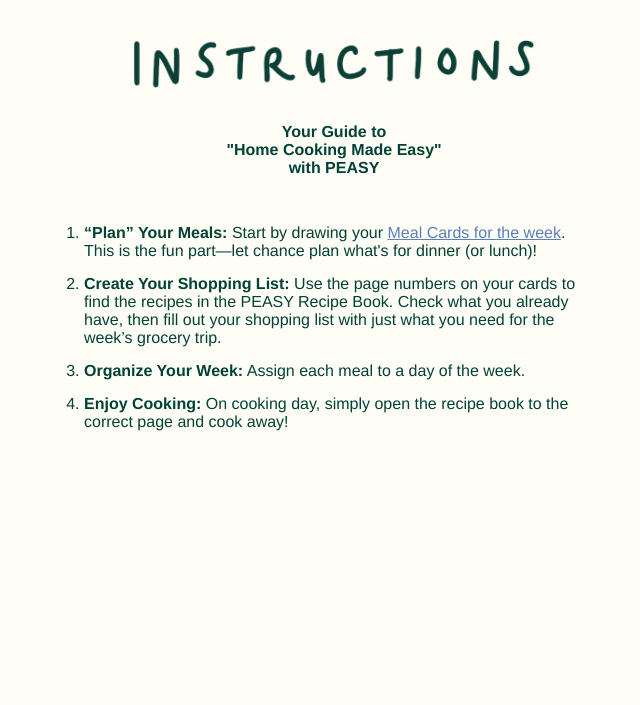
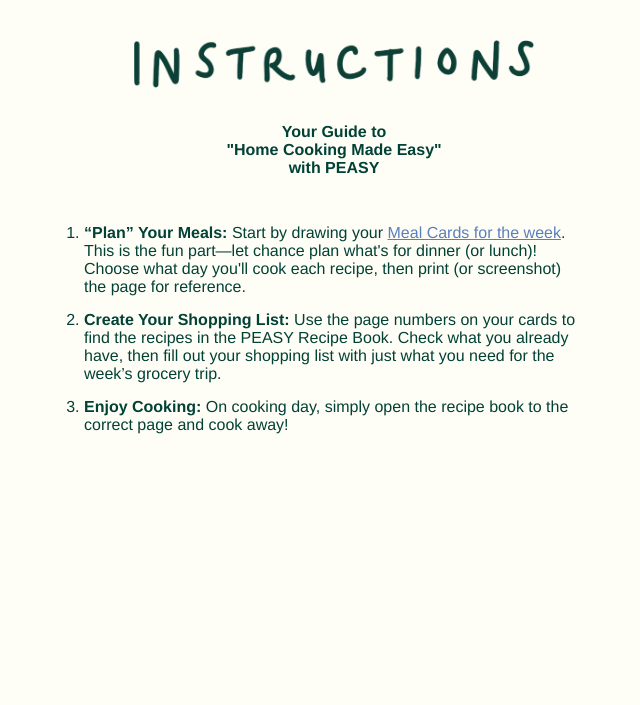
Before and after one commit to cobbland/ohsopeasy, a plain HTML site: page instructions/index.html in a window 1280 px wide. Shown: the top 705 px of the page, without its empty margins (306-946 px from the left). Drawn offline with Linux system fonts and the light colour scheme.

Commit message:
Update instructions

```diff
--- a/instructions/index.html
+++ b/instructions/index.html
@@ -15,9 +15,8 @@
     <div id="content">
         <p><strong>Your Guide to<br> "Home Cooking Made Easy"<br> with PEASY</strong></p>
         <ol>
-            <li><strong>“Plan” Your Meals:</strong> Start by drawing your <a href="/meal-cards/">Meal Cards for the week</a>. This is the fun part—let chance plan what's for dinner (or lunch)!</li>
+            <li><strong>“Plan” Your Meals:</strong> Start by drawing your <a href="/meal-cards/">Meal Cards for the week</a>. This is the fun part—let chance plan what's for dinner (or lunch)! Choose what day you'll cook each recipe, then print (or screenshot) the page for reference.</li>
             <li><strong>Create Your Shopping List:</strong> Use the page numbers on your cards to find the recipes in the PEASY Recipe Book. Check what you already have, then fill out your shopping list with just what you need for the week’s grocery trip.</li>
-            <li><strong>Organize Your Week:</strong> Assign each meal to a day of the week.</li>
             <li><strong>Enjoy Cooking:</strong> On cooking day, simply open the recipe book to the correct page and cook away!</li>
         </ol>
     </div>
```
